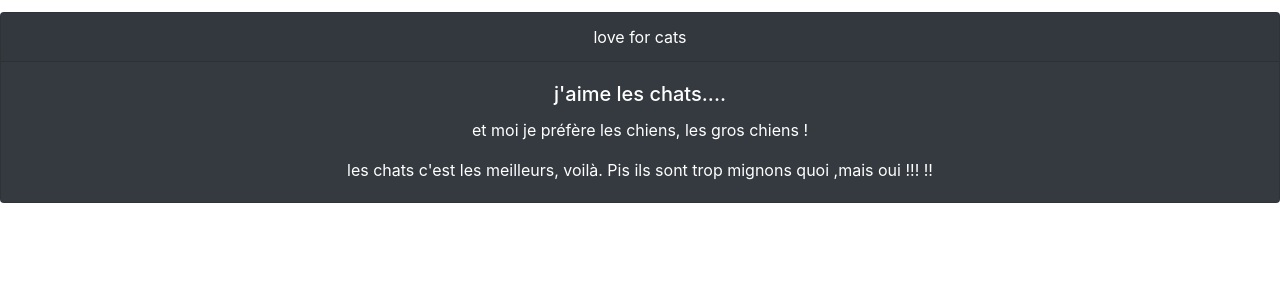
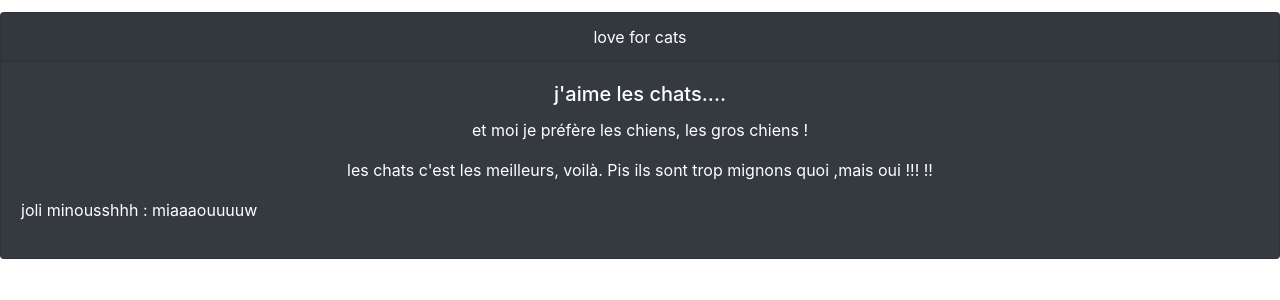
Before and after one commit to Tigwel/gitTigwel, a PHP site: page / in a window 1280 px wide. Shown: the part 188-488 px from the top of the page. Run offline with PHP 8.4, Linux system fonts and the light colour scheme.

Commit message:
miiaaaouuuuw

```diff
--- a/index.php
+++ b/index.php
@@ -59,6 +59,7 @@
 
     <p class="card-text text-center">les chats c'est les meilleurs, voilà. Pis ils sont trop mignons quoi ,mais oui !!! !!</p>
 
+    <p>joli minousshhh : miaaaouuuuw</p>
   </div>
 </div>
 
```
Also changed, not shown: 1 other file.
